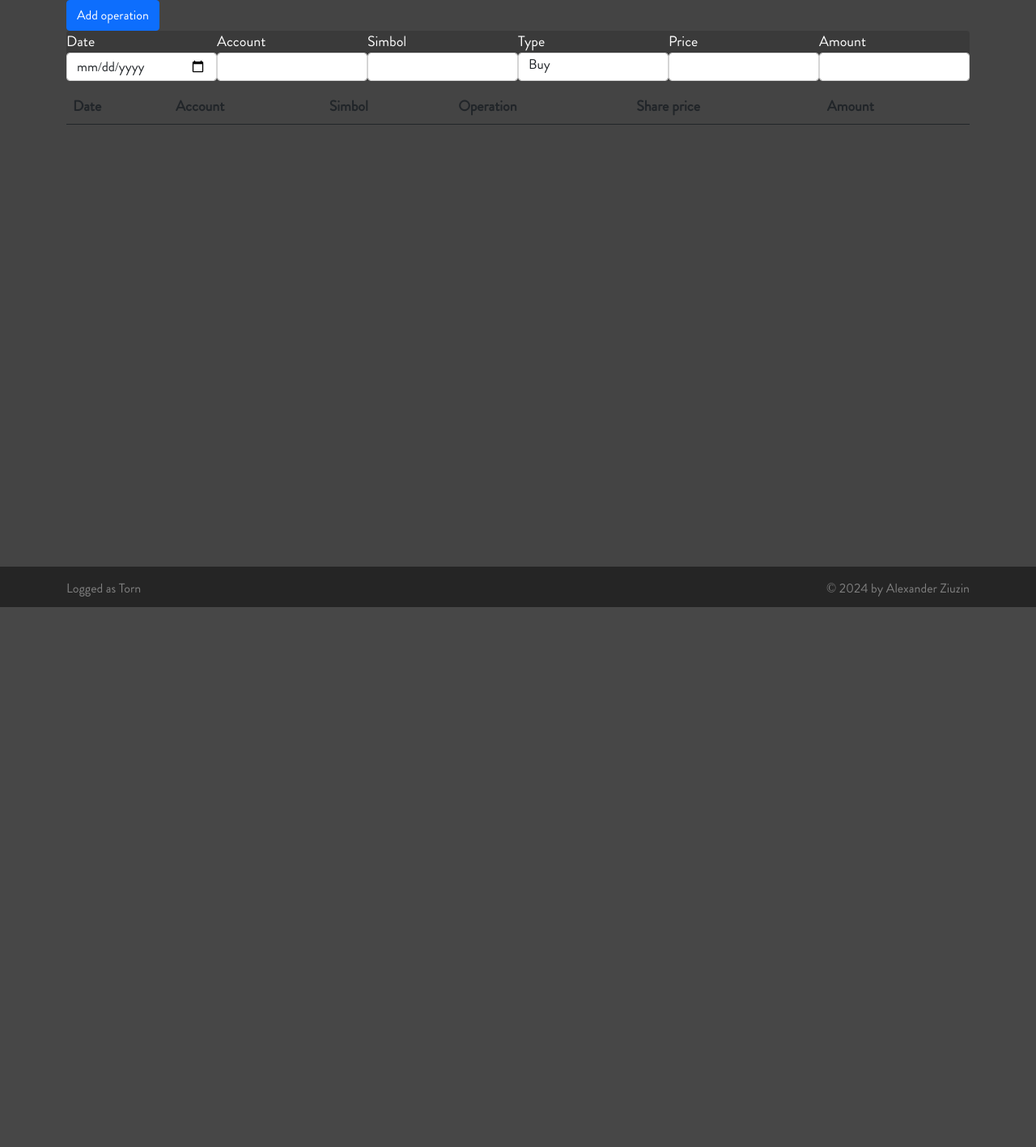
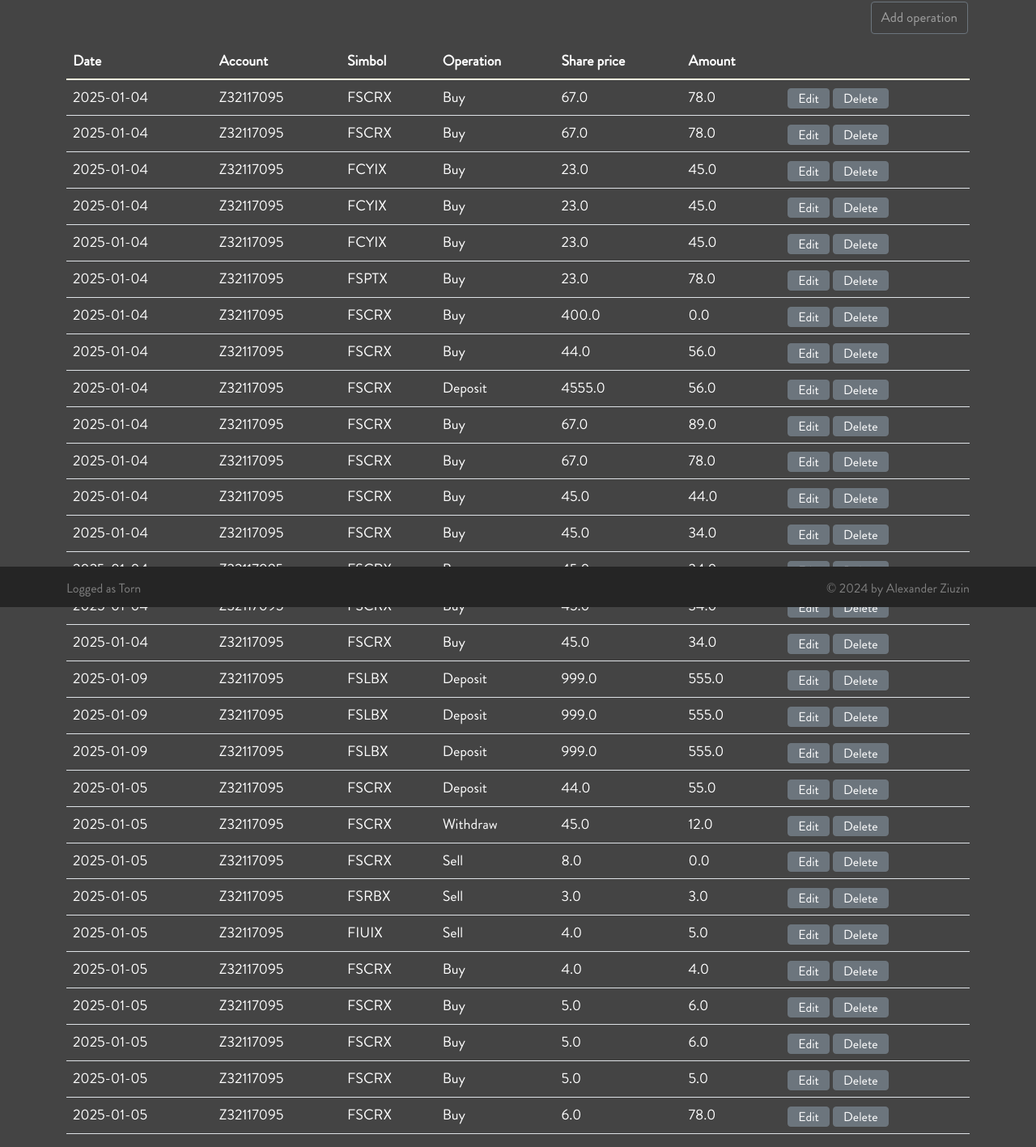
Before and after one commit to alxzyuzin/StockMarketAnalyzer, a Flask app: page /activity in a window 1280 px wide. Shown: the part 50-1467 px from the top of the page at 81% size. Before the commit the page ends 800 px from the top, so only its background shows below. Run offline with Flask 3, Linux system fonts and the light colour scheme; a user stored in the database is signed in; lists and menus that the app fills with data are empty; some libraries are stand-ins or nearby versions.

Commit message:
Implement page to display list of operations and function for add operation to the list of operations.

```diff
--- a/app/static/css/style.css
+++ b/app/static/css/style.css
@@ -10,9 +10,23 @@
     font-style: normal;
 }
 
+@media (min-width: 576px)
+{
+    .modal-dialog {
+        max-width: 1000px;
+        margin: 1.75rem auto;
+    }
+}
+/*
+@media (min-width: 768px) {
+
+
+}
+*/
 html {
 	visibility:hidden;
 }
+
 
 body
 {
@@ -304,7 +318,6 @@
 
 #set-warn-levels-row
 {
-    /*margin-left: 5px;*/
     margin-right: 10px;
 }
 .warning-level-{
@@ -400,8 +413,6 @@
 	font-size: 17px;
 }
 
-
-
 .base-form .form-control:focus {
     border-color: #656565;
 	border-width: 2px;
@@ -437,9 +448,8 @@
 	resize: vertical;
 	border-radius: 4px;
 }
-#btnSubmit, #btnCancel, #btnReset, #btnGetCompanyData
+#btnSubmit, #btnCancel, #btnReset, #btnGetCompanyData, #btnAddOperation
 {
-
     background-color: #404040;
     color:#A0A0A0;
     font-size: 17px;
@@ -452,7 +462,6 @@
 }
 .base-footer{
     margin-top: 20px;
-	/*max-width: 80px;*/
 }
 
 #login-form{
@@ -542,9 +551,8 @@
 	font-size: large;
     width:100%;
     white-space: nowrap;
-    /*margin-left: -50px;*/
+}
 
-}
 .parameters-group{
     border:solid white 1px;
     border-radius: 4px;
@@ -569,10 +577,6 @@
     margin-right: 0px;
 }
 .line-parameters-row{
-    /*
-    padding-right: calc(var(--bs-gutter-x)* .1);
-    padding-left: calc(var(--bs-gutter-x)* .1);
-    */
     padding-left: 4px;
     padding-right: 4px;
     margin: 2px 0px 2px 0px;
@@ -597,9 +601,10 @@
     padding-right: 0px;
 }
 
-.row{
+#settings-form .row{
     --bs-gutter-x:0rem
 }
+
 .row-parameters-group{
     border:solid white 1px;
     border-radius: 4px;
@@ -616,8 +621,6 @@
 .col-sm-4{
     margin-left: 2px;
     margin-right: 2px;
-
-   /* width: 32.65%;*/
    width:33.333333%
 }
 
@@ -658,3 +661,41 @@
 .empty-row{
     height: 10px;
 }
+
+#add-operation-form .row {
+    --bs-gutter-x: 0.3rem;;
+}
+
+.table-of-operations{
+    color: white;
+
+}
+
+.table-of-operations thead{
+    border-bottom-style: solid;
+    border-bottom-color: lightyellow;
+    border-bottom-width: 2px;
+}
+
+.edit-operation, .delete-operation{
+    height: 25px;
+    padding-top: 0px;
+    padding-bottom: 0px;
+}
+
+#addOperationModal .modal-content{
+    margin-top: 70px;
+    background-color: #7F7F7F;
+    color:white;
+    width: 90%;
+    margin-left: auto;
+    margin-right: auto;
+}
+
+#addOperationModal .modal-header{
+    border-bottom: none;
+}
+
+#addOperationModal .modal-footer{
+    border-top: none;
+}
--- a/app/templates/activity.html
+++ b/app/templates/activity.html
@@ -3,62 +3,16 @@
 {% block main %}
 <div class="container">
     <div class="row">
-        <div class="col-md-12 text-right">
-            <button class="btn btn-primary" id="add-activity">Add operation</button>
+        <div class="col-md-12  text-end">
+            <button  id="btnAddOperation" class="btn btn-submit btn-outline-secondary"
+                    onclick="show_edit_operation_dialog(-1)">Add operation</button>
         </div>
     </div>
-    <div class="row">
-        <div class="col-md-12">
-            <form id="add-operation-form" class = "base-form" method="post">
 
-                    <div class = "container">
-                        <div class = "row">
-                            <div class = "col-sm-6">
-                                <div class = "row">
-                                    <div class = "col-md-4">
-                                        <label for="date">Date</label>
-                                        <input type="date" class="form-control" id="date" name="date">
-                                    </div>
-                                    <div class = "col-md-4">
-                                        <label for="account">Account</label>
-                                        <input type="text" class="form-control" id="amount" name="amount">
-                                    </div>
-                                    <div class = "col-md-4">
-                                        <label for="simbol">Simbol</label>
-                                        <input type="text" class="form-control" id="simbol" name="simbol">
-                                    </div>
-                                </div>
-                            </div>
-                            <div class = "col-sm-6">
-                                <div class = "row">
-                                    <div class = "col-md-4">
-                                        <label for="type">Type</label>
-                                        <select class="form-control" id="type" name="type">
-                                            <option value="0">Buy</option>
-                                            <option value="1">Sell</option>
-                                            <option value="2">Deposit</option>
-                                            <option value="3">Withdraw</option>
-                                        </select>
-                                    </div>
-                                    <div class = "col-md-4">
-                                        <label for="price">Price</label>
-                                        <input type="text" class="form-control" id="price" name="price">
-                                    </div>
-                                    <div class = "col-md-4">
-                                        <label for="amount">Amount</label>
-                                        <input type="text" class="form-control" id="amount" name="amount">
-                                    </div>
-                                </div>
-                            </div>
-                        </div>
-                    </div>
-            </form>
-        </div>
-    </div>
     <div class="row empty-row"></div>
     <div class="row">
         <div class="col-md-12">
-            <table class="table table-striped">
+            <table class="table table-of-operations">
                 <thead>
                     <tr>
                         <th>Date</th>
@@ -70,17 +24,31 @@
                     </tr>
                 </thead>
                 <tbody>
-                    {% for operation in oprations %}
+                    {% for operation in operations %}
                     <tr>
                         <td>{{ operation.date }}</td>
                         <td>{{ operation.account }}</td>
                         <td>{{ operation.simbol }}</td>
-                        <td>{{ operation.type }}</td>
+                        <td>
+                            {% if operation.type == 0 %}
+                                Buy
+                            {% elif operation.type == 1 %}
+                                Sell
+                            {% elif operation.type == 2 %}
+                                Deposit
+                            {% else %}
+                                Withdraw
+                            {% endif %}
+                        </td>
                         <td>{{ operation.price }}</td>
-                        <td>{{ operation.amount }}</td>
+                        <td>{{ operation.quantity }}</td>
                         <td>
-                            <button class="btn btn-primary edit-operation"  data-id="{{ operation.id }}">Edit</button>
-                            <button class="btn btn-danger delete-operation" data-id="{{ operation.id }}">Delete</button>
+                            <button type = "button"
+                                    class="btn btn-secondary edit-operation"
+                                    data-id="{{ operation.id }}">Edit</button>
+                            <button type = "button"
+                                    class="btn btn-secondary delete-operation"
+                                    data-id="{{ operation.id }}">Delete</button>
                         </td>
                     </tr>
                     {% endfor %}
@@ -89,14 +57,159 @@
         </div>
 </div>
 
+<!-- The Modal "Add operation" -->
+<div class="modal fade" id="addOperationModal" tabindex="-1"
+     aria-labelledby="addOperationModalTitle" aria-hidden="true">
+    <div class="modal-dialog">
+        <div class="modal-content">
+            <div class="modal-header">
+                <h5 class="modal-title" id="addOperationModalTitle">New operation</h5>
+                    <button type="button" class="btn-close"
+                            data-bs-dismiss="modal" aria-label="Close">
+                    </button>
+            </div>
+            <div class="modal-body">
+                <div class = "container">
+                    <div class = "row">
+                        <div class = "col-lg-6"> <!-- Date Account Symbol -->
+                            <div class = "row">
+                                <div class = "col-md-4">
+                                    <label for="inputDate">Date</label>
+                                    <input type="date" class="form-control" id="inputDate" name="inputDate" value="{{ today }}">
+                                </div>
+                                <div class = "col-md-4">
+                                    <label for="inputAccount">Account</label>
+                                    <select id  = "inputAccount" class="form-select form-control" name = "inputAccount">
+                                       {% for account in accounts %}
+                                            <option value="{{ account.name}}">{{ account.name }}</option>
+                                       {% endfor %}
+                                    </select>
+                                </div>
+                                <div class = "col-md-4">
+                                    <label for="inputSymbol">Symbol</label>
+                                    <select id  = "inputSymbol" class="form-select form-control" name = "inputSymbol">
+                                        {% for symbol in portfolioSymbols %}
+                                            <option value="{{ symbol.simbol}}">{{ symbol.simbol }}</option>
+                                        {% endfor %}
+                                    </select>
+                                </div>
+                            </div>
+                        </div>
+                        <div class = "col-lg-6"> <!-- Type Price Amount -->
+                            <div class = "row">
+                                <div class = "col-md-4">
+                                    <label for="inputOperationType">Type</label>
+                                    <select class="form-control" id="inputOperationType" name="inputOperationType">
+                                        <option value="0">Buy</option>
+                                        <option value="1">Sell</option>
+                                        <option value="2">Deposit</option>
+                                        <option value="3">Withdraw</option>
+                                    </select>
+                                </div>
+                                <div class = "col-md-4">
+                                    <label for="inputPrice">Price</label>
+                                    <input type="text" class="form-control" id="inputPrice" name="inputPrice">
+                                </div>
+                                <div class = "col-md-4">
+                                    <label for="inputQuantity">Quantity</label>
+                                    <input type="text" class="form-control" id="inputQuantity" name="inputQuantity">
+                                </div>
+                            </div>
+                        </div>
+                    </div>
+                </div>
+            </div>
+            <div class="modal-footer">
+                <button type="button" class="btn btn-secondary"
+                        data-bs-dismiss="modal">Close
+                </button>
+                <button type="button" class="btn btn-secondary"
+                        onclick = "save_operation(0)">Save</button>
+            </div>
+            <div class = "modal-message text-center">
+                <p id = "modal-message"></p>
+            </div>
+        </div>
+    </div>
+</div>
+
+<!-- The Modal -->
+<div class="modal fade" id="myModal" tabindex="-1"
+     aria-labelledby="exampleModalLabel" aria-hidden="true">
+    <div class="modal-dialog">
+        <div class="modal-content">
+            <div class="modal-header">
+                <h5 class="modal-title" id="exampleModalLabel">Modal title</h5>
+                    <button type="button" class="btn-close"
+                            data-bs-dismiss="modal" aria-label="Close">
+                    </button>
+            </div>
+            <div class="modal-body">
+                This is the modal content.
+            </div>
+            <div class="modal-footer">
+                <button type="button" class="btn btn-secondary"
+                        data-bs-dismiss="modal">Close
+                </button>
+                <button type="button" class="btn btn-primary">Save changes</button>
+            </div>
+        </div>
+    </div>
+</div>
 
 {% endblock %}
 
 
 {% block script %}
     <script>
+        function show_edit_operation_dialog(rowid){
+            var myModal = new bootstrap.Modal(document.getElementById('addOperationModal'),
+                                             { keyboard: false });
+            myModal.show();
+       }
 
+       function save_operation(operationId){
+            var date = document.getElementById("inputDate").value;
+            var account = document.getElementById("inputAccount").value;
+            var symbol = document.getElementById("inputSymbol").value;
+            var operationType = document.getElementById("inputOperationType").value;
+            var price = document.getElementById("inputPrice").value;
+            var quantity = document.getElementById("inputQuantity").value;
 
+            var data = {
+                date: date,
+                account: account,
+                symbol: symbol,
+                operationType: operationType,
+                price: price,
+                quantity: quantity
+            };
+
+            $.ajax({
+                type: "POST",
+                url: "/add_operation",
+                data: JSON.stringify(data),
+                contentType: "application/json",
+                success: function(response,result,status){
+                    console.log(response);
+                    if (response.processed)
+                    {
+                        setTimeout(closeaddOperationModal, 2000);
+                    }
+                    $("#modal-message").text(response.description)
+                },
+                error: function(result,status)
+                {
+                    console.log(response,result,status);
+                    message = "<p>" + "Something get wrong."+ "</p> <p>Result:" + result.responseText + "</p><p>Status:" + status + "</p>"
+                    $("#feedback").html(message)
+                }
+            });
+
+       }
+       function closeaddOperationModal(){
+            $("#addOperationModal").modal('hide');
+       }
     </script>
 
 {% endblock %}
--- a/app/views.py
+++ b/app/views.py
@@ -7,6 +7,7 @@
 #import smtplib
 
 from smtplib import SMTPException, SMTPConnectError, SMTPSenderRefused
+import datetime
 from datetime import date
 from io import BytesIO
 import base64
@@ -15,6 +16,7 @@
 from app.models import ( db,
                         Simbol, User, UserSimbol,
                         IndicatorsParams, SimbolData,Operation,
+                        Account,
                         get_user_indicators_params )
 from app.userlogin  import currentusername
 from app.indicators import ChartsData
@@ -50,38 +52,40 @@
          #   0 - unselected
          #   1 - portfolio
          #   2 - watchlist
+         #   3 - shortlist
 
          # Get list of simbols in portfolio
          if listtype == "portfolio":
             subquery = db.session.query(UserSimbol.simbol)\
                      .filter(UserSimbol.userid == current_user.id, UserSimbol.listtype == 1).subquery()
             simbols = db.session.query(Simbol, SimbolData)\
-                     .outerjoin(SimbolData, SimbolData.simbol ==Simbol.simbol)\
-                     .filter(Simbol.simbol.in_(subquery))\
-                     .order_by(Simbol.simbol).all()
-
+                                 .outerjoin(SimbolData, SimbolData.simbol ==Simbol.simbol)\
+                                 .filter(Simbol.simbol.in_(subquery))\
+                                 .order_by(Simbol.simbol).all()
          # Get list of simbols in watchlist
          if listtype == "watchlist":
-            subquery = db.session.query(UserSimbol.simbol).filter(UserSimbol.userid == current_user.id, UserSimbol.listtype == 2).subquery()
+            subquery = db.session.query(UserSimbol.simbol)\
+                                 .filter(UserSimbol.userid == current_user.id, UserSimbol.listtype == 2).subquery()
             simbols = db.session.query(Simbol, SimbolData)\
-                     .outerjoin(SimbolData, SimbolData.simbol ==Simbol.simbol)\
-                     .filter(Simbol.simbol.in_(subquery))\
-                     .order_by(Simbol.simbol).all()
+                                 .outerjoin(SimbolData, SimbolData.simbol ==Simbol.simbol)\
+                                 .filter(Simbol.simbol.in_(subquery))\
+                                 .order_by(Simbol.simbol).all()
             # Get list of simbols in watchlist
          if listtype == "shortlist":
-            subquery = db.session.query(UserSimbol.simbol).filter(UserSimbol.userid == current_user.id, UserSimbol.listtype == 3).subquery()
+            subquery = db.session.query(UserSimbol.simbol)\
+                                 .filter(UserSimbol.userid == current_user.id, UserSimbol.listtype == 3).subquery()
             simbols = db.session.query(Simbol, SimbolData)\
-                     .outerjoin(SimbolData, SimbolData.simbol ==Simbol.simbol)\
-                     .filter(Simbol.simbol.in_(subquery))\
-                     .order_by(Simbol.simbol).all()
+                                 .outerjoin(SimbolData, SimbolData.simbol ==Simbol.simbol)\
+                                 .filter(Simbol.simbol.in_(subquery))\
+                                 .order_by(Simbol.simbol).all()
 
          # Get list of all simbols that are in application databace
          if listtype == "unselected":
             subquery = db.session.query(UserSimbol.simbol).filter(UserSimbol.userid == current_user.id).subquery()
             simbols = db.session.query(Simbol, SimbolData)\
-                     .outerjoin(SimbolData, SimbolData.simbol ==Simbol.simbol)\
-                     .filter(Simbol.simbol.notin_(subquery))\
-                     .order_by(Simbol.simbol).all()
+                                 .outerjoin(SimbolData, SimbolData.simbol ==Simbol.simbol)\
+                                 .filter(Simbol.simbol.notin_(subquery))\
+                                 .order_by(Simbol.simbol).all()
          # Create mosck history data object to provide all nessesery values for html template
          # if no one simbol selected
          historydata = ChartsData("-----", get_user_indicators_params("-----", current_user.id))
@@ -390,14 +394,30 @@
 #  2 - deposit cash to investment account
 #  3 - withdraw cash from investment account
 #____________________________________________________________________________
-@app.route("/activity", methods=["GET","POST"])
+@app.route("/activity")
 @login_required
 def activity():
    operationResult = ""
-   operations = db.session.query(Operation).filter(Operation.userid == current_user.id).all()
+   accounts = []
+   operations = []
+   portfolioSymbols = []
 
+   try:
+      accounts = db.session.query(Account).filter(User.id == current_user.id).all()
+      accounts.append(Account( "9140b38c-8d65-4e54-bf8f-205337e0634d", "Z32117095", 0.0, "USD") )
+      operations = db.session.query(Operation).filter(Operation.userid == current_user.id).all()
+      portfolioSymbols = db.session.query(UserSimbol)\
+                                 .filter(UserSimbol.userid == current_user.id and
+                                         UserSimbol.listtype == 1)\
+                                 .all()
+   except Exception as ex:
+      operationResult = f"Error loading data {ex.args}"
    return render_template("activity.html", pageName = "Portfolio",
-                          operations = operations, user = current_user,
+                          today = date.today(),
+                          accounts = accounts,
+                          portfolioSymbols = portfolioSymbols,
+                          operations = operations,
+                          user = current_user,
                           operationResult = operationResult)
 
 
@@ -408,4 +428,6 @@
 @login_required
 def perfomance():
    operationResult = ""
-   return render_template("perfomance.html", pageName = "Portfolio", user = current_user, operationResult = operationResult)
+   return render_template("perfomance.html", pageName = "Portfolio",
+                          user = current_user,
+                          operationResult = operationResult)
```
Also changed, not shown: app/ajaxqueries.py (+41 -1 lines), app/models.py (+31 -21 lines), instance/appdata.db.
